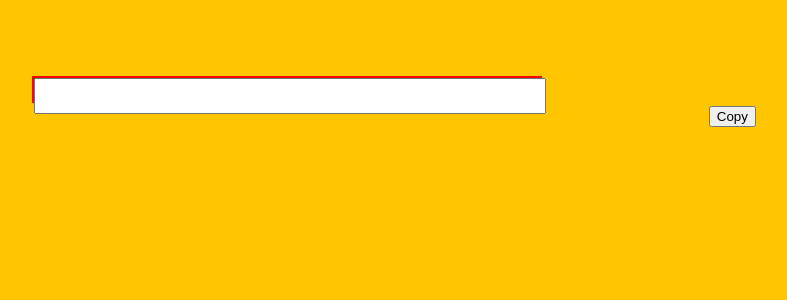
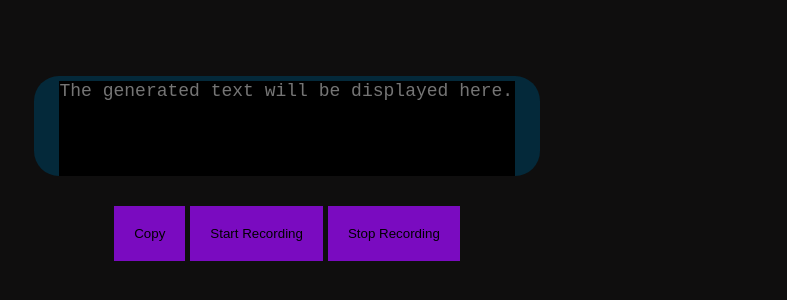
Before and after one commit to SSHSRN/Writer, a website: page index.html in a window 1280 px wide. Shown: the part 324-624 px from the top of the page, without its empty margins (353-1140 px from the left). Drawn offline with Linux system fonts and the light colour scheme.

Commit message:
fixed voice input and added some css

```diff
--- a/index.html
+++ b/index.html
@@ -2,22 +2,40 @@
 <html lang="en">
   <head>
     <meta charset="UTF-8">
+    <link rel="icon" href="https://cdn-icons-png.flaticon.com/512/3286/3286255.png" type="image/icon type">
     <title>Writer</title>
   </head>
   <body>
+    <div class="total_div">
       <center><div class="textArea words" contenteditable></div></center>
-  <center><button onclick="copyText()">Copy</button></center>
+      <center><div class="buttons_div">
+        <button class="button" onclick="copyText()">Copy</button>
+        <button class="button" onclick="startRecording()">Start Recording</button>
+        <button class="button" onclick="stopRecording()">Stop Recording</button>
+      </div></center>
+  </div>
 
   <script>
     window.SpeechRecognition = window.SpeechRecognition || window.webkitSpeechRecognition;
+
+    let recording = false;
 
     const recognition = new SpeechRecognition();
     recognition.interimResults = true;
 
     let t = document.createElement('textarea');
+    t.setAttribute("placeholder", "The generated text will be displayed here.");
     t.style.float = "left";
-  t.style.width = "100%";
-  // t.style.height = "50px";
+    t.style.border = "none";
+    t.style.outlineStyle = "none";
+    t.style.marginLeft = "5%";
+    t.style.width = "90%";
+    t.style.height = "100%";
+    t.style.padding = "0px";
+    t.style.marginTop = "5px";
+    t.style.backgroundColor = "black";
+    t.style.color = "white";
+    t.style.fontSize = "18px";
     t.style.resize = "none";
 
     const words = document.querySelector('.words');
@@ -35,14 +53,6 @@
         t.value = transcript;
         t.setAttribute("id", "textArea");
         console.log(transcript);
-      // words.innerHTML = transcript;
-
-      // if(e.results[0].isFinal){
-      //   p = document.createElement('input');
-      //   p.style.float = "left";
-      //   p.setAttribute("id", "text");
-      //   words.appendChild(p);
-      // }
 
         if(e.results[0].isFinal){
           console.log("End of a sentence.");
@@ -53,13 +63,34 @@
         // Extra functionalities
 
         if(transcript.includes('copy')){
+          // The following line removes the word 'copy' from the copied text.
+          t.value = t.value.replace(/copy/gi, ''); // g -> Global, i -> case insensitive
           copyText();
         }
     });
 
-  recognition.addEventListener('end', recognition.start);
+    function startRecording() {
+      if(!recording){
+        recording = true;
+        recognition.start();
+      }
+      else{
+        alert("Recognition happening.");
+      }
+    }
 
-  recognition.start();
+    function stopRecording() {
+      if(recording){
+        recognition.stop();
+        recording = false;
+      }
+      else{
+        alert("There is nothing to stop recording.");
+      }
+    }
+
+    // recognition.addEventListener('end', recognition.start);
+    recognition.addEventListener('end', console.log("Recording stopped!"));
 
     // Function to copy text from the textarea
     function copyText() {
@@ -70,16 +101,21 @@
       copyText.select();
       copyText.setSelectionRange(0, 99999);
 
+      if(copyText.value === ''){
+        alert("Nothing to copy!");
+      }
+
+      else{
         // Copy the text in the element to the clipboard.
         navigator.clipboard.writeText(copyText.value);
 
         // Display a confirmation.
         alert("Copied the text: " + copyText.value);
       }
+    }
   // Bug: copy function doesn't work if you directly type something and copy it.
 
   </script>
-
 
     <style>
       html {
@@ -87,7 +123,7 @@
       }
 
       body {
-      background: #ffc600;
+        background-color: #0F0E0E;
         font-weight: 200;
         font-size: 20px;
       }
@@ -95,10 +131,22 @@
       .textArea{
         margin-top: 400px;
         width: 40%;
-      height: 30%;
-      border: 2px solid red;
-      background-color: green;
+        height: 100px;
+        background-color: #04293A;
+        outline-style: none;
+        border-radius: 25px;
+        overflow: hidden;
       }
+
+      .button{
+        background-color: #7A0BC0;
+        border: none;
+        align-content: space-between;
+        padding: 20px;
+        cursor: pointer;
+        margin-top: 30px;
+      }
+
     </style>
   </body>
 </html>
```
Also changed, not shown: 1 other file. Lines whose indentation alone changed are shown as unchanged.
